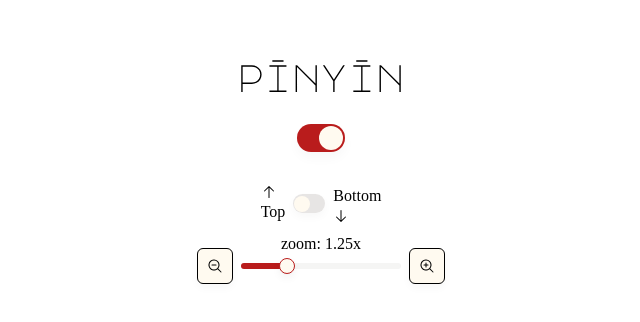
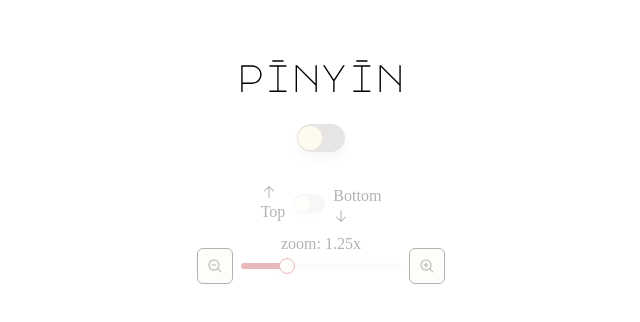
Before and after one commit to TijnR/pinyin-extension, a React (Vite) app: page / in a window 1280 px wide. Shown: the part 220-542 px from the top of the page, without its empty margins (319-959 px from the left). Built offline with nearby package versions, Linux system fonts and the light colour scheme.

Commit message:
feat: notify popup if chinese characters are available

```diff
--- a/public/contentStyles.css
+++ b/public/contentStyles.css
@@ -10,7 +10,7 @@
     line-height: 1.2;
     z-index: 100;
     white-space: nowrap;
-    zoom: attr(data-zoom type(<number>), 1);
+    zoom: attr(data-zoom type(<number>), 1.25);
 
     &::before {
       content: attr(data-pinyin);
--- a/src/App.tsx
+++ b/src/App.tsx
@@ -1,3 +1,4 @@
+import { useEffect } from "react";
 import { OnOff } from "./components/shared/OnOff/OnOff";
 import { TopBottom } from "./components/shared/TopBottom/TopBottom";
 import { Zoom } from "./components/shared/Zoom/Zoom";
@@ -5,7 +6,19 @@ import { useChromeState } from "./hooks/useChromeState";
 import { cn } from "./lib/utils";
 
 function App() {
-  const [onOff, setOnOff] = useChromeState<boolean>("onOff", true);
+  const [onOff, setOnOff] = useChromeState<boolean>("onOff", false);
+  const [chineseWrapperReady] = useChromeState<boolean>(
+    "chineseWrapperReady",
+    false
+  );
+
+  useEffect(() => {
+    // Check if Chinese wrapper is ready when popup opens
+    if (chineseWrapperReady) {
+      setOnOff(true);
+    }
+  }, [chineseWrapperReady, setOnOff]);
+
   return (
     <div className="flex flex-col items-center justify-center gap-8 p-4 w-dvw">
       <img src="/logo.svg" alt="logo" className="w-40" />
--- a/src/content/chineseWrapper.ts
+++ b/src/content/chineseWrapper.ts
@@ -128,6 +128,14 @@ export function wrapChineseCharacters(): void {
       `Found ${textNodesToProcess.length} text nodes with Chinese characters`
     );
 
+    // Set storage variable
+    if (chrome.storage && textNodesToProcess.length > 0) {
+      chrome.storage.sync.set({
+        chineseWrapperReady: true,
+        processedNodesCount: textNodesToProcess.length,
+      });
+    }
+
     // Process each text node that contains Chinese characters
     textNodesToProcess.forEach(processTextNode);
   } catch (error) {
```
